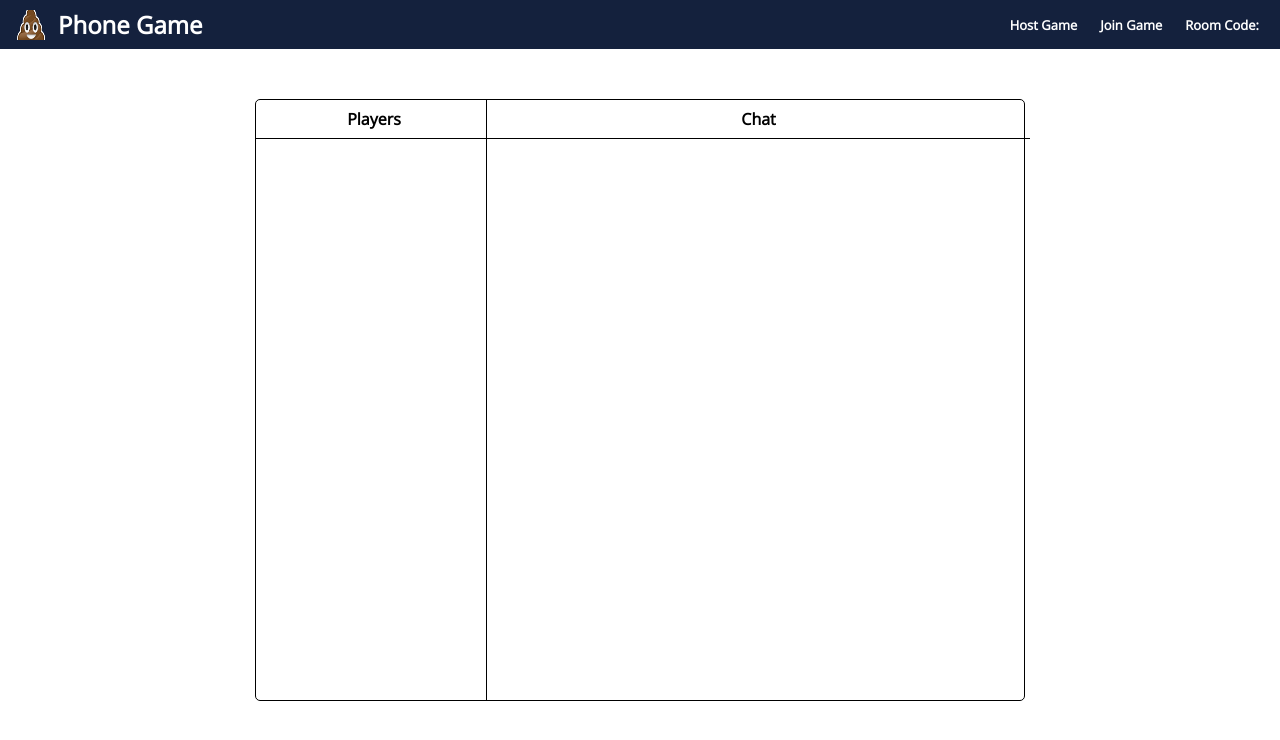
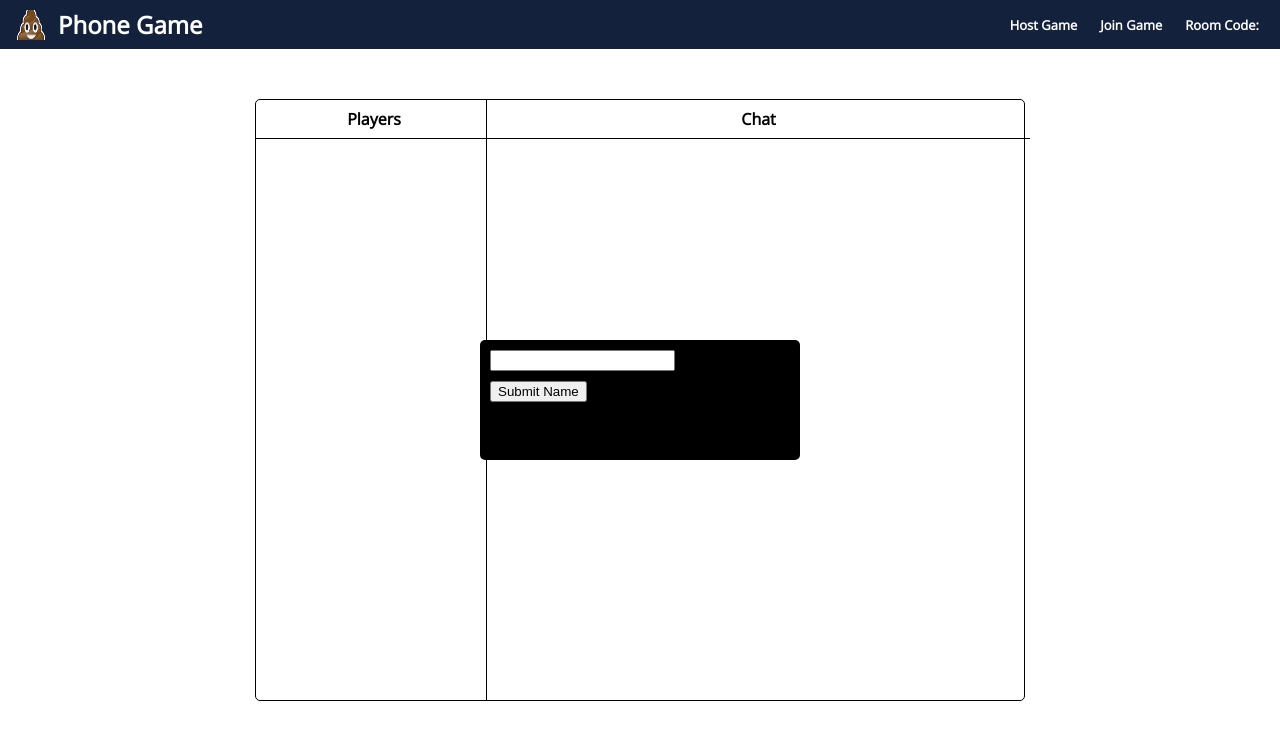
Before and after one commit to jack-whatley/phone-game, a website: page index.html in a window 1280 px wide. Drawn offline with nearby package versions, Linux system fonts and the light colour scheme; no server answers.

Commit message:
added username function

```diff
--- a/index.html
+++ b/index.html
@@ -42,6 +42,13 @@
 
         </div>
 
+        <div class="name-input">
+
+            <input type="text" id="name-box"><br>
+            <button class="submit-button">Submit Name</button>
+
+        </div>
+
         <div class="body">
 
             <div class="player-box">
@@ -62,6 +69,15 @@
         <script>
 
             let socket = io();
+            let username = "";
+
+            $(".submit-button").on("click", function() {
+
+                username = $("#name-box").val();
+                $(".name-input").css("display", "none");
+                console.log(username);
+
+            });
 
         </script>
 
--- a/public/main.css
+++ b/public/main.css
@@ -55,3 +55,27 @@
     background: red;
 
 }
+
+.name-input {
+
+    width: 25vw;
+    height: 15vh;
+
+    background: black;
+    border-radius: 5px;
+
+    position: absolute;
+    top: 50%;
+    left: 50%;
+    transform: translate(-50%,-50%);
+
+    z-index: 1000;
+
+}
+
+#name-box, .submit-button {
+
+    margin-top: 10px;
+    margin-left: 10px;
+
+}
--- a/server.js
+++ b/server.js
@@ -17,6 +17,12 @@ io.on("connection", (socket) => {
 
     console.log("a user connected");
 
+    socket.on("disconnect", () => {
+
+        console.log("a user disconnected");
+
+    });
+
 });
 
 server.listen(5000);
```
